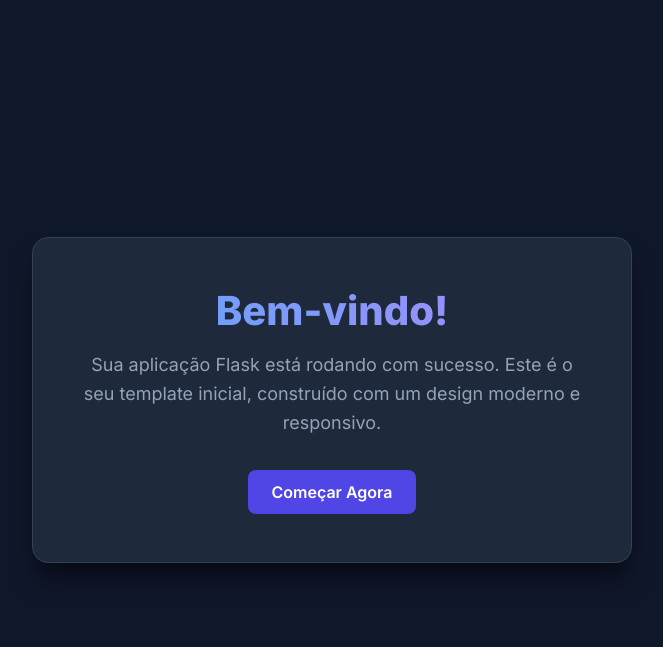
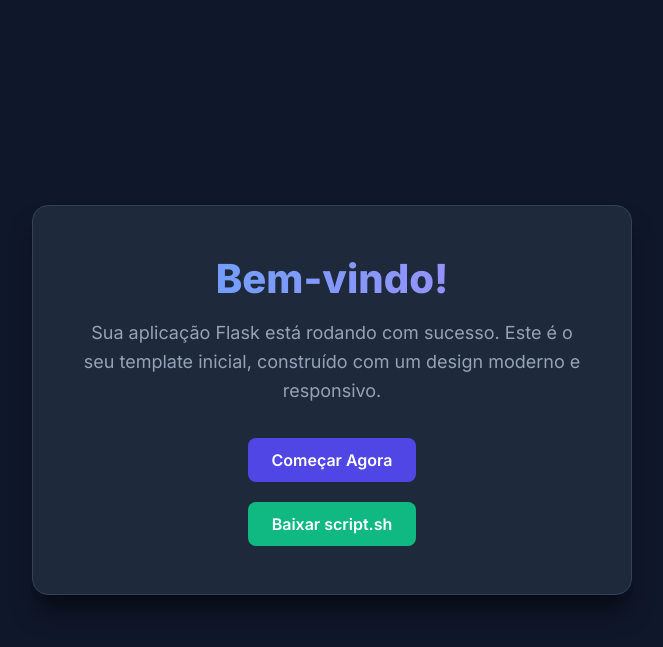
Before and after one commit to FlavioSimoes2004/TCC2, a Flask app: page / in a window 1280 px wide. Shown: the top 647 px of the page, without its empty margins (308-971 px from the left). Run offline with Flask 3, Linux system fonts and the light colour scheme.

Commit message:
add captive portal com download do script

```diff
--- a/app.py
+++ b/app.py
@@ -1,4 +1,5 @@
-from flask import Flask, render_template
+from flask import Flask, render_template, send_file
+import os
 
 app = Flask(__name__)
 
@@ -6,5 +7,10 @@ app = Flask(__name__)
 def home():
     return render_template('home.html')
 
+@app.route('/download_script')
+def download_script():
+    file_path = '/home/flavio/Documents/TCC2/script.sh'
+    return send_file(file_path, as_attachment=True)
+
 if __name__ == '__main__':
     app.run(debug=True, host='0.0.0.0', port=5000)
--- a/templates/home.html
+++ b/templates/home.html
@@ -87,6 +87,8 @@
         <h1>Bem-vindo!</h1>
         <p>Sua aplicação Flask está rodando com sucesso. Este é o seu template inicial, construído com um design moderno e responsivo.</p>
         <a href="#" class="btn">Começar Agora</a>
+        <br><br>
+        <a href="{{ url_for('download_script') }}" class="btn" style="background-color: #10B981;">Baixar script.sh</a>
     </div>
 </body>
 </html>
```
